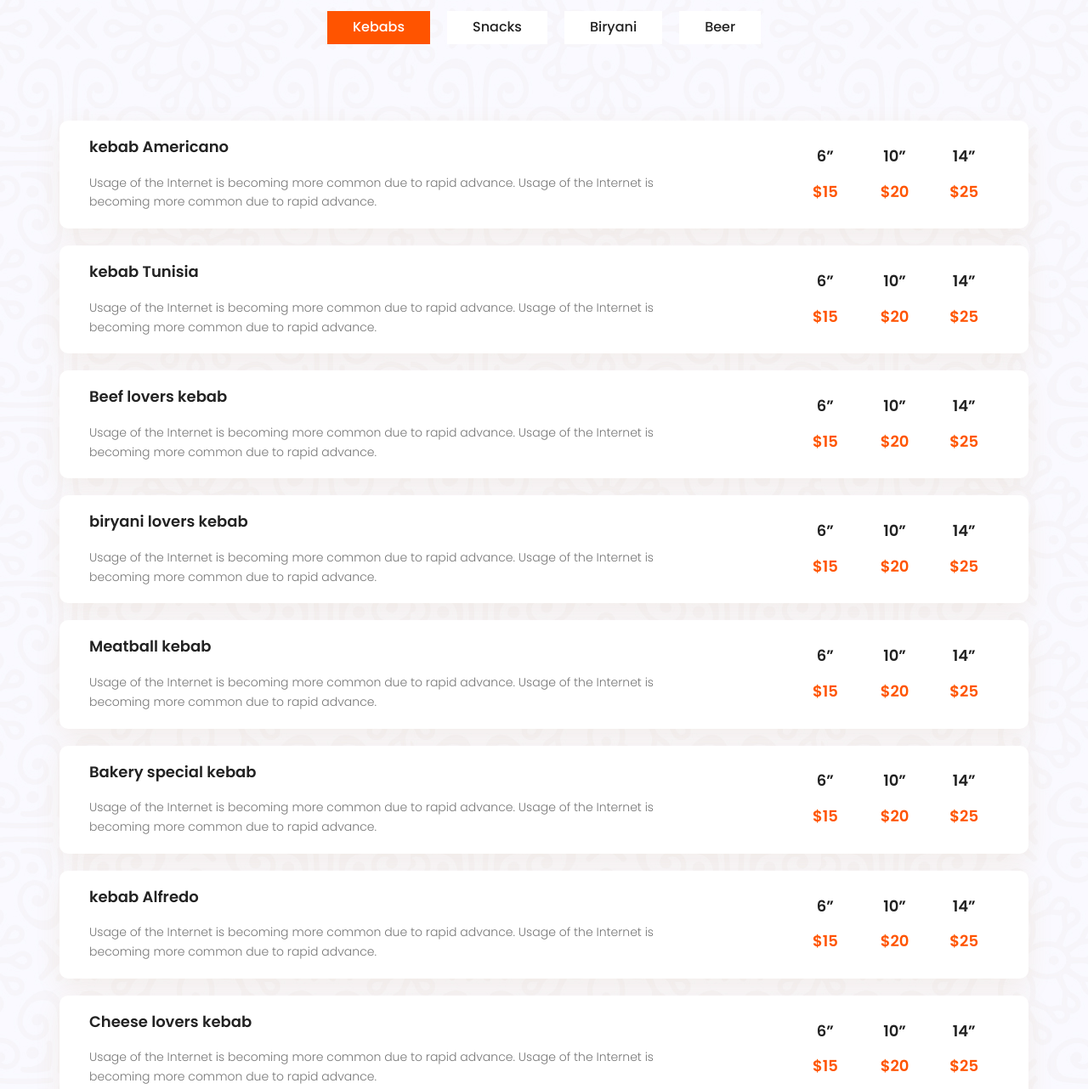
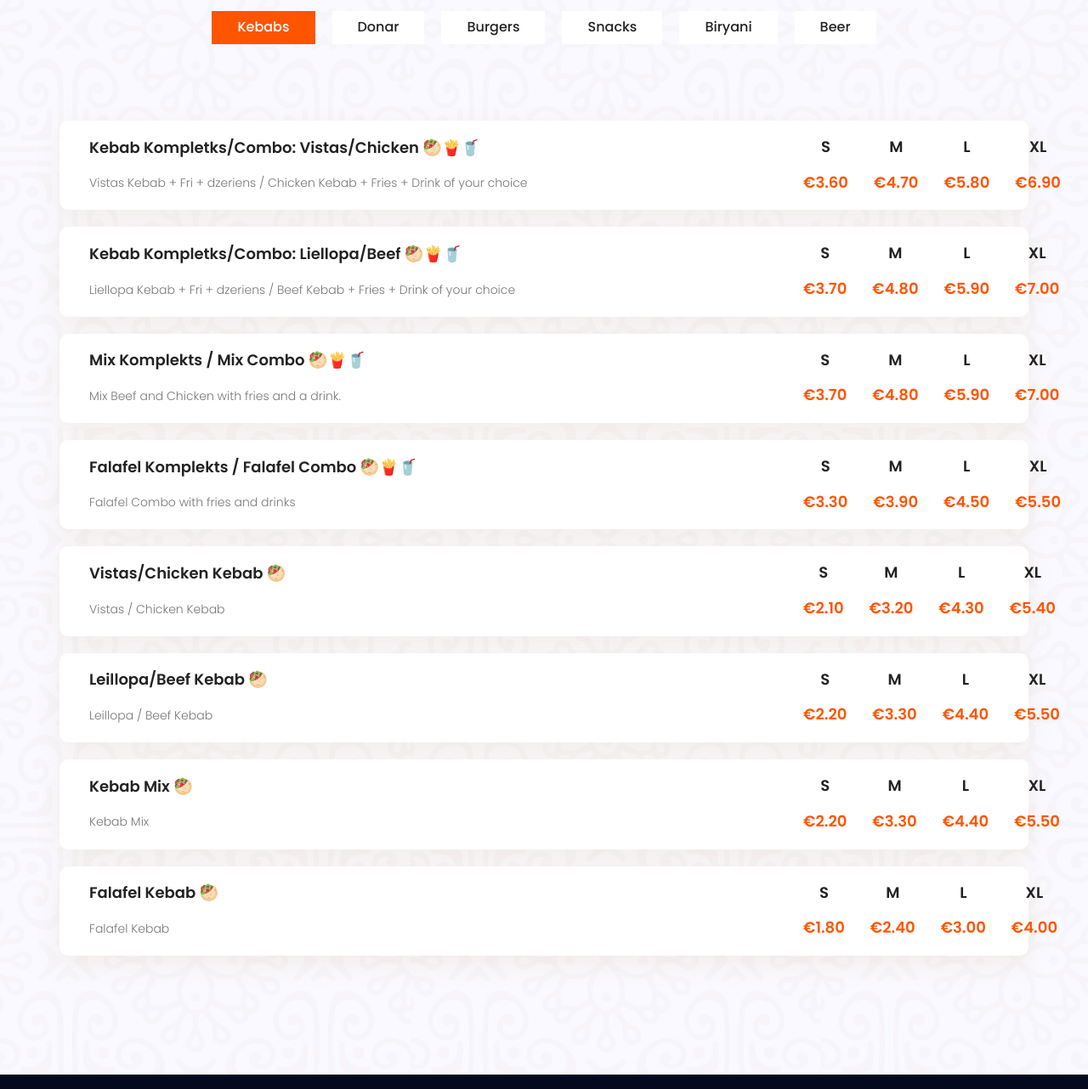
Before and after one commit to manojpannala/absolute_kebabs, a plain HTML site: page menu.html in a window 1280 px wide. Shown: the part 445-1727 px from the top of the page at 85% size. Drawn offline with nearby package versions, Linux system fonts and the light colour scheme; some packages are replaced by stand-ins of ours.

Commit message:
Added kebab section and donar section

```diff
--- a/menu.html
+++ b/menu.html
@@ -2,6 +2,9 @@
 <html class="no-js" lang="zxx">
 <head>
     <!-- Mobile Specific Meta -->
+
+    <meta charset='utf-8'>
+
     <meta content="width=device-width, initial-scale=1, shrink-to-fit=no" name="viewport">
     <!-- Favicon-->
     <link href="img/fav.png" rel="shortcut icon">
@@ -103,6 +106,16 @@
                            id="pills-kebab-tab" role="tab">Kebabs</a>
                     </li>
                     <li class="nav-item">
+                        <a aria-controls="pills-donar" aria-selected="false" class="nav-link" data-toggle="pill"
+                           href="#pills-donar"
+                           id="pills-donar-tab" role="tab">Donar</a>
+                    </li>
+                    <li class="nav-item">
+                        <a aria-controls="pills-burger" aria-selected="false" class="nav-link" data-toggle="pill"
+                           href="#pills-burger"
+                           id="pills-burger-tab" role="tab">Burgers</a>
+                    </li>
+                    <li class="nav-item">
                         <a aria-controls="pills-snacks" aria-selected="false" class="nav-link" data-toggle="pill"
                            href="#pills-snacks"
                            id="pills-snacks-tab" role="tab">Snacks</a>
@@ -122,192 +135,219 @@
 
         </div>
         <div class="tab-content absolute" id="pills-tabContent">
-            <div aria-labelledby="pills-kebab-tab" class="tab-pane fade show active" id="kebab" role="tabpanel">
+            <div aria-labelledby="pills-kebab-tab" class="tab-pane fade show active" id="pills-kebab" role="tabpanel">
                 <div class="single-menu-list row justify-content-between align-items-center">
                     <div class="col-lg-9">
-                        <a href="#"><h4>kebab Americano</h4></a>
+                        <a href="#"><h4>Kebab Kompletks/Combo: Vistas/Chicken 🥙🍟🥤</h4></a>
                         <p>
-                            Usage of the Internet is becoming more common due to rapid advance. Usage of the Internet is
-                            becoming more common due to rapid advance.
+                            Vistas Kebab + Fri + dzeriens / Chicken Kebab + Fries + Drink of your choice
                         </p>
                     </div>
                     <div class="col-lg-3 flex-row d-flex price-size">
                         <div class="s-price col">
-                            <h4>6”</h4>
-                            <span>$15</span>
+                            <h4>S</h4>
+                            <span>€3.60</span>
                         </div>
                         <div class="s-price col">
-                            <h4>10”</h4>
-                            <span>$20</span>
+                            <h4>M</h4>
+                            <span>€4.70</span>
                         </div>
                         <div class="s-price col">
-                            <h4>14”</h4>
-                            <span>$25</span>
+                            <h4>L</h4>
+                            <span>€5.80</span>
+                        </div>
+                        <div class="s-price col">
+                            <h4>XL</h4>
+                            <span>€6.90</span>
                         </div>
                     </div>
                 </div>
                 <div class="single-menu-list row justify-content-between align-items-center">
                     <div class="col-lg-9">
-                        <a href="#"><h4>kebab Tunisia</h4></a>
+                        <a href="#"><h4>Kebab Kompletks/Combo: Liellopa/Beef 🥙🍟🥤</h4></a>
                         <p>
-                            Usage of the Internet is becoming more common due to rapid advance. Usage of the Internet is
-                            becoming more common due to rapid advance.
+                            Liellopa Kebab + Fri + dzeriens / Beef Kebab + Fries + Drink of your choice
                         </p>
                     </div>
                     <div class="col-lg-3 flex-row d-flex price-size">
                         <div class="s-price col">
-                            <h4>6”</h4>
-                            <span>$15</span>
+                            <h4>S</h4>
+                            <span>€3.70</span>
                         </div>
                         <div class="s-price col">
-                            <h4>10”</h4>
-                            <span>$20</span>
+                            <h4>M</h4>
+                            <span>€4.80</span>
                         </div>
                         <div class="s-price col">
-                            <h4>14”</h4>
-                            <span>$25</span>
+                            <h4>L</h4>
+                            <span>€5.90</span>
+                        </div>
+                        <div class="s-price col">
+                            <h4>XL</h4>
+                            <span>€7.00</span>
                         </div>
                     </div>
                 </div>
                 <div class="single-menu-list row justify-content-between align-items-center">
                     <div class="col-lg-9">
-                        <a href="#"><h4>Beef lovers kebab</h4></a>
+                        <a href="#"><h4>Mix Komplekts / Mix Combo 🥙🍟🥤</h4></a>
                         <p>
-                            Usage of the Internet is becoming more common due to rapid advance. Usage of the Internet is
-                            becoming more common due to rapid advance.
+                            Mix Beef and Chicken with fries and a drink.
                         </p>
                     </div>
                     <div class="col-lg-3 flex-row d-flex price-size">
                         <div class="s-price col">
-                            <h4>6”</h4>
-                            <span>$15</span>
+                            <h4>S</h4>
+                            <span>€3.70</span>
                         </div>
                         <div class="s-price col">
-                            <h4>10”</h4>
-                            <span>$20</span>
+                            <h4>M</h4>
+                            <span>€4.80</span>
                         </div>
                         <div class="s-price col">
-                            <h4>14”</h4>
-                            <span>$25</span>
+                            <h4>L</h4>
+                            <span>€5.90</span>
+                        </div>
+                        <div class="s-price col">
+                            <h4>XL</h4>
+                            <span>€7.00</span>
                         </div>
                     </div>
                 </div>
                 <div class="single-menu-list row justify-content-between align-items-center">
                     <div class="col-lg-9">
-                        <a href="#"><h4>biryani lovers kebab</h4></a>
+                        <a href="#"><h4>Falafel Komplekts / Falafel Combo 🥙🍟🥤</h4></a>
                         <p>
-                            Usage of the Internet is becoming more common due to rapid advance. Usage of the Internet is
-                            becoming more common due to rapid advance.
+                            Falafel Combo with fries and drinks
                         </p>
                     </div>
                     <div class="col-lg-3 flex-row d-flex price-size">
                         <div class="s-price col">
-                            <h4>6”</h4>
-                            <span>$15</span>
+                            <h4>S</h4>
+                            <span>€3.30</span>
                         </div>
                         <div class="s-price col">
-                            <h4>10”</h4>
-                            <span>$20</span>
+                            <h4>M</h4>
+                            <span>€3.90</span>
                         </div>
                         <div class="s-price col">
-                            <h4>14”</h4>
-                            <span>$25</span>
+                            <h4>L</h4>
+                            <span>€4.50</span>
+                        </div>
+                        <div class="s-price col">
+                            <h4>XL</h4>
+                            <span>€5.50</span>
                         </div>
                     </div>
                 </div>
                 <div class="single-menu-list row justify-content-between align-items-center">
                     <div class="col-lg-9">
-                        <a href="#"><h4>Meatball kebab</h4></a>
+                        <a href="#"><h4>Vistas/Chicken Kebab 🥙</h4></a>
                         <p>
-                            Usage of the Internet is becoming more common due to rapid advance. Usage of the Internet is
-                            becoming more common due to rapid advance.
+                            Vistas / Chicken Kebab
                         </p>
                     </div>
                     <div class="col-lg-3 flex-row d-flex price-size">
                         <div class="s-price col">
-                            <h4>6”</h4>
-                            <span>$15</span>
+                            <h4>S</h4>
+                            <span>€2.10</span>
                         </div>
                         <div class="s-price col">
-                            <h4>10”</h4>
-                            <span>$20</span>
+                            <h4>M</h4>
+                            <span>€3.20</span>
                         </div>
                         <div class="s-price col">
-                            <h4>14”</h4>
-                            <span>$25</span>
+                            <h4>L</h4>
+                            <span>€4.30</span>
+                        </div>
+                        <div class="s-price col">
+                            <h4>XL</h4>
+                            <span>€5.40</span>
                         </div>
                     </div>
                 </div>
                 <div class="single-menu-list row justify-content-between align-items-center">
                     <div class="col-lg-9">
-                        <a href="#"><h4>Bakery special kebab</h4></a>
+                        <a href="#"><h4>Leillopa/Beef Kebab 🥙</h4></a>
                         <p>
-                            Usage of the Internet is becoming more common due to rapid advance. Usage of the Internet is
-                            becoming more common due to rapid advance.
+                            Leillopa / Beef Kebab
                         </p>
                     </div>
                     <div class="col-lg-3 flex-row d-flex price-size">
                         <div class="s-price col">
-                            <h4>6”</h4>
-                            <span>$15</span>
+                            <h4>S</h4>
+                            <span>€2.20</span>
                         </div>
                         <div class="s-price col">
-                            <h4>10”</h4>
-                            <span>$20</span>
+                            <h4>M</h4>
+                            <span>€3.30</span>
                         </div>
                         <div class="s-price col">
-                            <h4>14”</h4>
-                            <span>$25</span>
+                            <h4>L</h4>
+                            <span>€4.40</span>
+                        </div>
+                        <div class="s-price col">
+                            <h4>XL</h4>
+                            <span>€5.50</span>
                         </div>
                     </div>
                 </div>
                 <div class="single-menu-list row justify-content-between align-items-center">
                     <div class="col-lg-9">
-                        <a href="#"><h4>kebab Alfredo</h4></a>
+                        <a href="#"><h4>Kebab Mix 🥙</h4></a>
                         <p>
-                            Usage of the Internet is becoming more common due to rapid advance. Usage of the Internet is
-                            becoming more common due to rapid advance.
+                            Kebab Mix
                         </p>
                     </div>
                     <div class="col-lg-3 flex-row d-flex price-size">
                         <div class="s-price col">
-                            <h4>6”</h4>
-                            <span>$15</span>
+                            <h4>S</h4>
+                            <span>€2.20</span>
                         </div>
                         <div class="s-price col">
-                            <h4>10”</h4>
-                            <span>$20</span>
+                            <h4>M</h4>
+                            <span>€3.30</span>
                         </div>
                         <div class="s-price col">
-                            <h4>14”</h4>
-                            <span>$25</span>
+                            <h4>L</h4>
+                            <span>€4.40</span>
+                        </div>
+                        <div class="s-price col">
+                            <h4>XL</h4>
+                            <span>€5.50</span>
                         </div>
                     </div>
                 </div>
                 <div class="single-menu-list row justify-content-between align-items-center">
                     <div class="col-lg-9">
-                        <a href="#"><h4>Cheese lovers kebab</h4></a>
+                        <a href="#"><h4>Falafel Kebab 🥙</h4></a>
                         <p>
-                            Usage of the Internet is becoming more common due to rapid advance. Usage of the Internet is
-                            becoming more common due to rapid advance.
+                            Falafel Kebab
                         </p>
                     </div>
                     <div class="col-lg-3 flex-row d-flex price-size">
                         <div class="s-price col">
-                            <h4>6”</h4>
-                            <span>$15</span>
+                            <h4>S</h4>
+                            <span>€1.80</span>
                         </div>
                         <div class="s-price col">
-                            <h4>10”</h4>
-                            <span>$20</span>
+                            <h4>M</h4>
+                            <span>€2.40</span>
                         </div>
                         <div class="s-price col">
-                            <h4>14”</h4>
-                            <span>$25</span>
+                            <h4>L</h4>
+                            <span>€3.00</span>
+                        </div>
+                        <div class="s-price col">
+                            <h4>XL</h4>
+                            <span>€4.00</span>
                         </div>
                     </div>
                 </div>
             </div>
+
+            <!-- Snacks Section -->
+
             <div aria-labelledby="pills-snacks-tab" class="tab-pane fade" id="pills-snacks" role="tabpanel">
                 <div class="single-menu-list row justify-content-between align-items-center">
                     <div class="col-lg-9">
```
